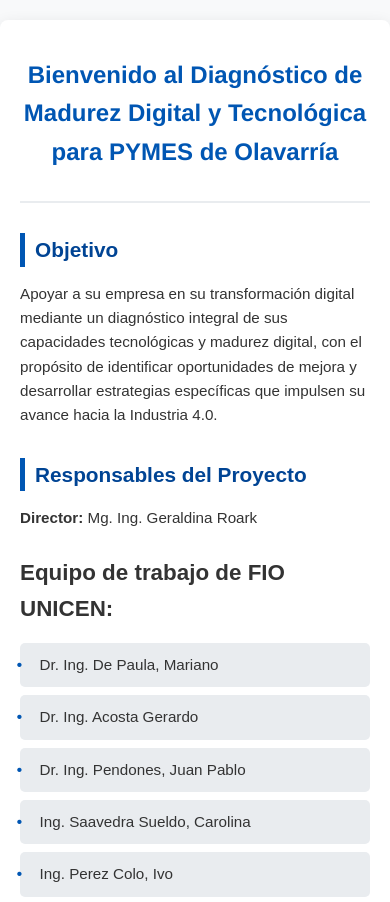
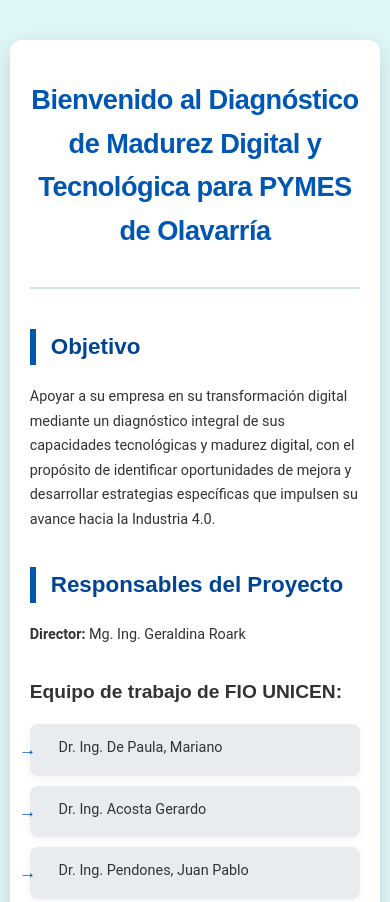
Before and after one commit to madurez-digital/herramienta2, a plain HTML site: page index.html in a window 390 px wide. Shown: the top 902 px of the page. Drawn offline with Linux system fonts and the light colour scheme.

Commit message:
Update style.css

```diff
--- a/style.css
+++ b/style.css
@@ -2,12 +2,19 @@
 :root {
     --primary-color: #0056b3; /* Un azul corporativo */
     --secondary-color: #004494; /* Azul más oscuro para detalles */
+    --accent-color: #28a745; /* Un verde vibrante para acentos, si es necesario */
     --text-color: #333;
-    --background-color: #f8f9fa;
+    --background-color: #e0f7fa; /* Fondo azul claro y suave */
+    --card-background: #ffffff; /* Fondo blanco para las tarjetas de contenido */
     --light-grey: #e9ecef;
-    --font-family-primary: 'Arial', sans-serif;
-    --font-family-secondary: 'Helvetica Neue', sans-serif;
+    --border-color: #cce7ee; /* Un borde más suave */
+    --font-family-primary: 'Roboto', sans-serif; /* Fuente moderna */
+    --font-family-secondary: 'Montserrat', sans-serif; /* Fuente para títulos */
 }
+
+/* Importar fuentes de Google Fonts (puedes añadir esto al <head> de tu HTML también) */
+@import url('https://fonts.googleapis.com/css2?family=Montserrat:wght@600;700&family=Roboto:wght@300;400;500&display=swap');
+
 
 /* Estilos generales del cuerpo */
 body {
@@ -21,57 +28,67 @@ body {
     justify-content: center;
     align-items: flex-start; /* Alinea al inicio verticalmente */
     min-height: 100vh; /* Ocupa al menos el alto de la ventana */
+    padding-top: 40px; /* Espacio superior para que el contenedor no pegue arriba */
+    padding-bottom: 40px; /* Espacio inferior */
 }
 
 /* Contenedor principal para centrar el contenido */
 .container {
     width: 90%;
     max-width: 960px; /* Ancho máximo para legibilidad */
-    margin: 40px auto; /* Margen superior e inferior, centrado horizontal */
+    margin: 0 auto; /* Centrado horizontal */
     padding: 30px;
-    background-color: #fff;
-    border-radius: 8px;
-    box-shadow: 0 4px 15px rgba(0, 0, 0, 0.1);
+    background-color: var(--card-background);
+    border-radius: 12px; /* Bordes más redondeados */
+    box-shadow: 0 8px 25px rgba(0, 0, 0, 0.15); /* Sombra más pronunciada y suave */
+    box-sizing: border-box; /* Incluye padding y border en el ancho/alto */
 }
 
 /* Encabezado principal */
 header {
     text-align: center;
-    margin-bottom: 30px;
-    padding-bottom: 20px;
-    border-bottom: 2px solid var(--light-grey);
+    margin-bottom: 40px;
+    padding-bottom: 25px;
+    border-bottom: 2px solid var(--border-color);
 }
 
 header h1 {
     color: var(--primary-color);
     font-family: var(--font-family-secondary);
-    font-size: 2.2em;
+    font-size: 2.5em; /* Tamaño de fuente un poco más grande */
     margin-bottom: 10px;
+    font-weight: 700; /* Negrita para títulos */
+    letter-spacing: -0.5px; /* Ajuste para un look más moderno */
 }
 
 /* Secciones de contenido */
 section {
-    margin-bottom: 30px;
+    margin-bottom: 35px;
 }
 
 section h2 {
     color: var(--secondary-color);
-    font-size: 1.8em;
-    margin-bottom: 15px;
-    border-left: 5px solid var(--primary-color);
-    padding-left: 10px;
+    font-family: var(--font-family-secondary);
+    font-size: 2em; /* Tamaño de fuente un poco más grande */
+    margin-bottom: 20px;
+    border-left: 6px solid var(--primary-color); /* Borde más grueso */
+    padding-left: 15px;
+    font-weight: 600;
 }
 
 section h3 {
     color: var(--text-color);
-    font-size: 1.4em;
-    margin-top: 25px;
-    margin-bottom: 10px;
+    font-family: var(--font-family-secondary);
+    font-size: 1.5em;
+    margin-top: 30px;
+    margin-bottom: 15px;
+    font-weight: 600;
 }
 
 p {
-    margin-bottom: 15px;
-    font-size: 1.1em;
+    margin-bottom: 18px;
+    font-size: 1.15em; /* Tamaño de fuente ligeramente más grande */
+    line-height: 1.7; /* Mayor espacio entre líneas para legibilidad */
 }
 
 /* Listas */
@@ -82,56 +99,79 @@ ul {
 
 ul li {
     background-color: var(--light-grey);
-    margin-bottom: 8px;
-    padding: 12px 15px;
-    border-radius: 5px;
-    font-size: 1.05em;
+    margin-bottom: 10px;
+    padding: 15px 20px;
+    border-radius: 8px; /* Bordes más redondeados para los ítems de lista */
+    font-size: 1.1em;
     display: flex;
-    align-items: center;
+    align-items: flex-start; /* Alinea el texto al inicio si hay varias líneas */
+    box-shadow: 0 2px 8px rgba(0, 0, 0, 0.05); /* Sombra sutil para cada ítem */
+    transition: transform 0.2s ease-in-out; /* Animación al pasar el ratón */
+}
+
+ul li:hover {
+    transform: translateY(-3px); /* Efecto de "levantamiento" al pasar el ratón */
 }
 
 ul li::before {
-    content: '•'; /* Un punto personalizado */
+    content: '→'; /* Flecha como viñeta personalizada */
     color: var(--primary-color);
     font-weight: bold;
     display: inline-block;
-    width: 1em;
-    margin-left: -1em;
-    margin-right: 0.5em;
+    width: 1.5em; /* Ajusta el ancho de la viñeta */
+    margin-left: -1.5em;
+    margin-right: 0.8em;
+    font-size: 1.2em; /* Tamaño de la flecha */
 }
 
 /* Estilos responsivos */
 @media (max-width: 768px) {
     .container {
         width: 95%;
-        margin: 20px auto;
+        margin: 0 auto;
+        padding: 25px;
+    }
+
+    header h1 {
+        font-size: 2em;
+    }
+
+    section h2 {
+        font-size: 1.7em;
+    }
+
+    section h3 {
+        font-size: 1.3em;
+    }
+
+    p {
+        font-size: 1em;
+    }
+
+    ul li {
+        font-size: 0.95em;
+        padding: 12px 15px;
+    }
+}
+
+@media (max-width: 480px) {
+    .container {
         padding: 20px;
     }
 
     header h1 {
-        font-size: 1.8em;
+        font-size: 1.7em;
     }
 
     section h2 {
-        font-size: 1.5em;
+        font-size: 1.4em;
     }
 
-    ul li {
-        font-size: 1em;
-        padding: 10px 12px;
-    }
-}
-
-@media (max-width: 480px) {
-    header h1 {
-        font-size: 1.5em;
-    }
-
-    section h2 {
-        font-size: 1.3em;
+    section h3 {
+        font-size: 1.2em;
     }
 
     p, ul li {
-        font-size: 0.95em;
+        font-size: 0.9em;
     }
 }
```
